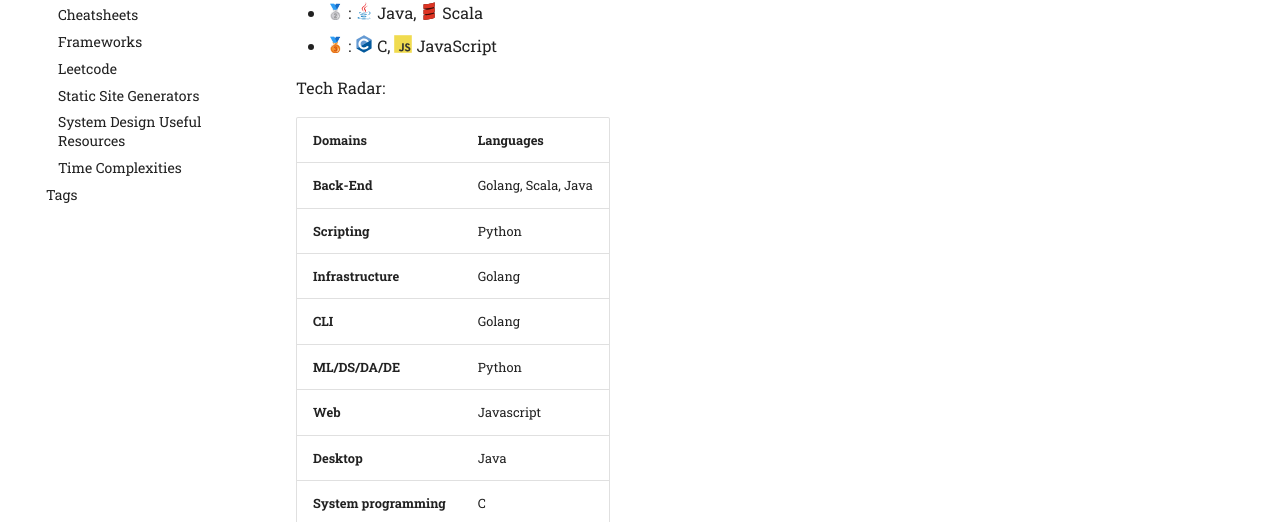
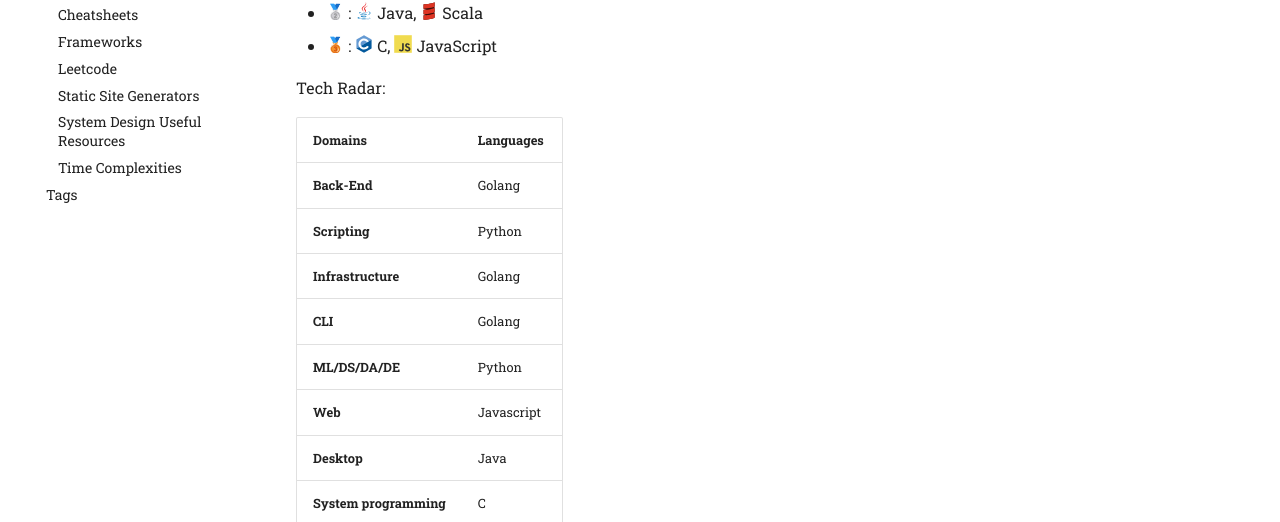
Before and after one commit to halyph/mind-flow, an MkDocs documentation site: the page built from docs/wiki/misc/prog-lang-ranking.md, in a window 1280 px wide and 900 px high. Shown: the part 378-900 px from the top of the window. Built offline with MkDocs 1.6.1 and Material for MkDocs 9.7.7, drawn with Linux system fonts in a browser that asks for light colours; emoji names are drawn with the system emoji font; comment, search, counter and statistics services are not loaded.

Commit message:
upd prog-lang-ranking.md

```diff
--- a/docs/wiki/misc/prog-lang-ranking.md
+++ b/docs/wiki/misc/prog-lang-ranking.md
@@ -12,7 +12,7 @@ Tech Radar:
 
 | **Domains**            | **Languages** |
 |------------------------|---------------|
-| **Back-End**           | Golang, Scala, Java |
+| **Back-End**           | Golang |
 | **Scripting**          | Python |
 | **Infrastructure**     | Golang |
 | **CLI**                | Golang |
```
